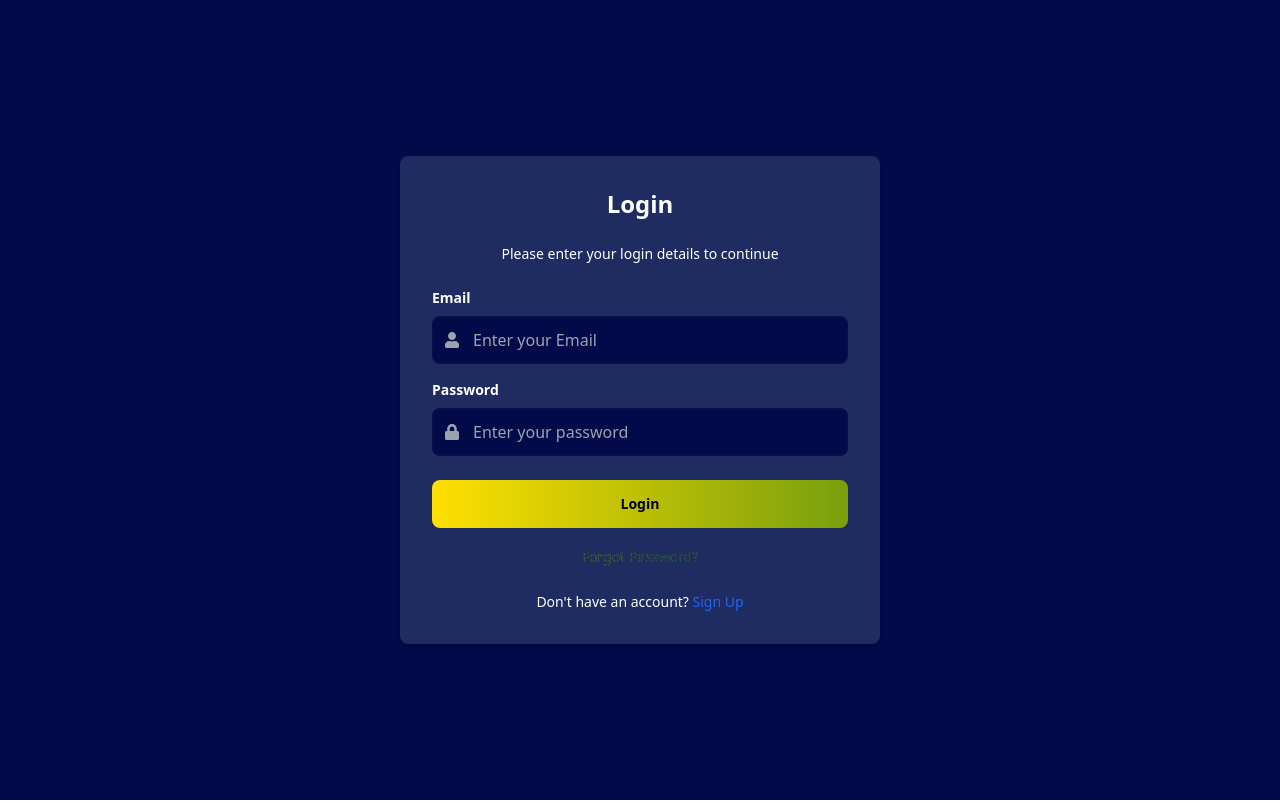
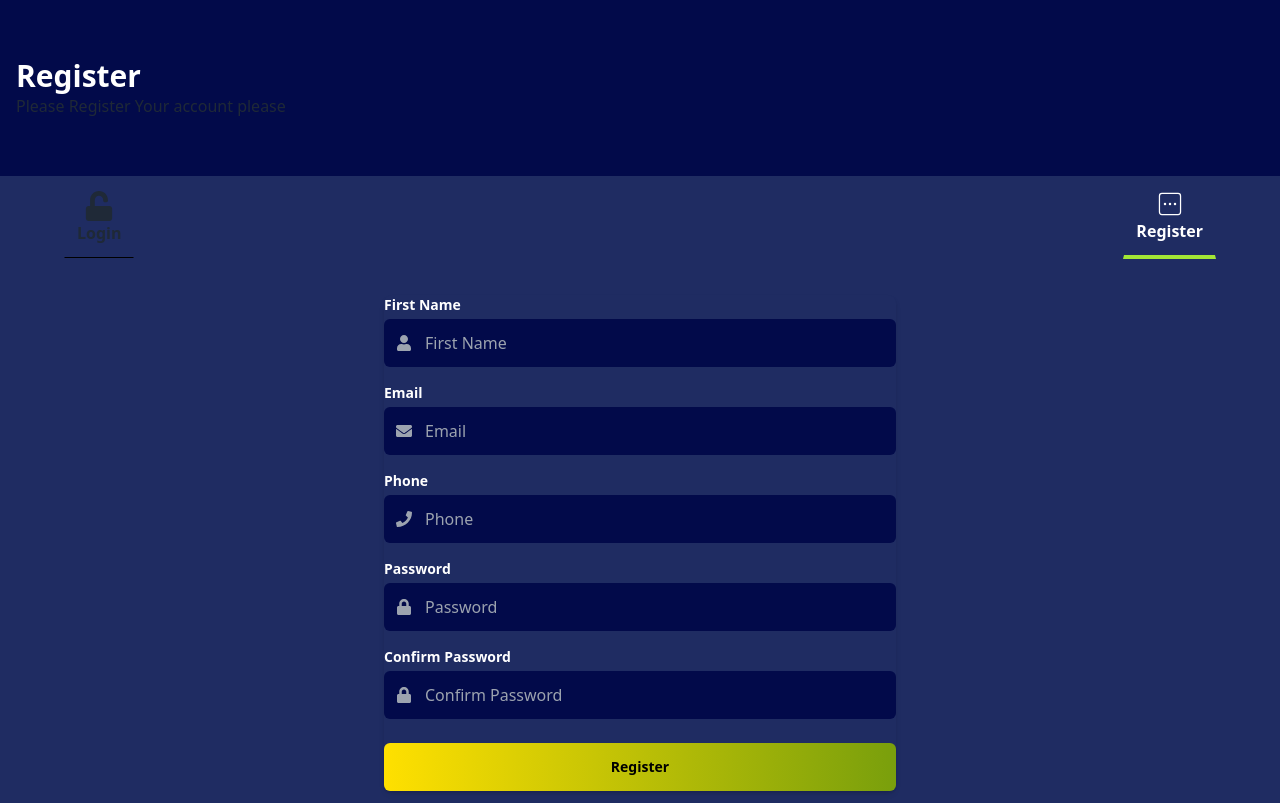
Before and after one commit to team-IGORAZA/color-trading-frontend, a React (Vite) app: page / in a window 1280 px wide. Built offline with nearby package versions, Linux system fonts and the light colour scheme.

Commit message:
feat: login page ui changed

```diff
--- a/src/App.tsx
+++ b/src/App.tsx
@@ -1,10 +1,10 @@
 import { BrowserRouter, Routes, Route } from "react-router-dom"
-import Login from "./Pages/Login/Login"
 import Register from "./Pages/Register/Register"
 import PrivateRoute from "./Components/PrivateRoute"
 import Home from "./Pages/Home/Home"
 import "./App.css"
 import WinGO1Min from "./Pages/WinGO1Min/WinGO1Min"
+import HomePage from "./Components/HomePage"
 
 export default function App() {
   return (
@@ -12,7 +12,7 @@ export default function App() {
       <BrowserRouter>
         {/* ? unprotected routes */}
         <Routes>
-          <Route path="/" element={<Login />} />
+          <Route path="/" element={<HomePage/>} />
           <Route path="/register" element={<Register />} />
           {/* ? protected routes */}
           <Route element={<PrivateRoute />}>
--- /dev/null
+++ b/src/Components/HomePage.tsx
@@ -0,0 +1,14 @@
+import { useNavigate } from "react-router-dom"
+import Auth from "../Pages/Auth/Auth"
+import { useEffect } from "react"
+
+export default function HomePage() {
+    const navigate = useNavigate()
+    const accessToken = localStorage.getItem("accessToken")
+    useEffect(() => {
+      if(accessToken) {
+        navigate('/home')
+      }
+    },[])
+  return accessToken ? null : <Auth/>
+}
--- /dev/null
+++ b/src/Pages/Auth/Auth.tsx
@@ -0,0 +1,47 @@
+import { useState } from "react";
+import Login from "../Login/Login";
+import Register from "../Register/Register";
+import { CiSquareMore } from "react-icons/ci";
+import { FaUnlock } from "react-icons/fa";
+
+export default function Auth() {
+  const [isShowLogin, setShowLogin] = useState(false);
+
+  return (
+    <div className="min-h-screen">
+      <div className="h-44 bg-[#020A4A] flex flex-col justify-center items-start p-4">
+        <h2 className="text-3xl font-bold text-white ">
+          {isShowLogin ? "Login" : "Register"}
+        </h2>
+        <p>
+        {isShowLogin ? "Please Login With your email and password" : "Please Register Your account please"}
+        </p>
+      </div>
+      <div className="flex items-center justify-between mb-6 px-16">
+        <button
+          onClick={() => setShowLogin(true)}
+          className={`p-3 font-bold flex flex-col items-center border border-transparent border-b-black  ${isShowLogin && "border-b-lime-400 border-b-4 text-white" } focus:outline-none`}
+        >
+          <FaUnlock className="text-3xl"/>
+          Login
+        </button>
+        <button
+          onClick={() => setShowLogin(false)}
+          className={`p-3 font-bold flex flex-col items-center border border-transparent border-b-black  ${!isShowLogin && "border-b-lime-400 border-b-4 text-white" } focus:outline-none`}
+        >
+          <CiSquareMore className="text-3xl"/>
+          Register
+        </button>
+      </div>
+      {isShowLogin ? (
+        <div className="p-3">
+          <Login />
+        </div>
+      ) : (
+        <div className="p-3">
+          <Register/>
+        </div>
+      )}
+    </div>
+  );
+}
--- a/src/Pages/Login/Login.tsx
+++ b/src/Pages/Login/Login.tsx
@@ -1,13 +1,14 @@
-import React, { useState, ChangeEvent, FormEvent } from 'react';
-import { FaLock, FaUser } from 'react-icons/fa';
-import axios from 'axios';
-import swal from 'sweetalert2';
-import { useNavigate } from 'react-router-dom';
-import { BACKEND_URL } from '../../constants';
+import React, { useState, ChangeEvent, FormEvent } from "react";
+import { FaLock, FaUser } from "react-icons/fa";
+import { RiLockPasswordFill,RiCustomerService2Fill } from "react-icons/ri";
+import axios from "axios";
+import swal from "sweetalert2";
+import { useNavigate } from "react-router-dom";
+import { BACKEND_URL } from "../../constants";
 
 const Login: React.FC = () => {
-  const [email, setEmail] = useState('');
-  const [password, setPassword] = useState('');
+  const [email, setEmail] = useState("");
+  const [password, setPassword] = useState("");
   const [isLoading, setIsLoading] = useState(false);
   const [error, setError] = useState<string | null>(null);
   const navigate = useNavigate();
@@ -27,82 +28,81 @@ const Login: React.FC = () => {
 
     try {
       const response = await axios.post(`${BACKEND_URL}/api/v1/user/login/`, { email, password });
-      console.log('Login successful:', response.data);
-      let accessToken = response.data.response.accessToken;
-      localStorage.setItem('accessToken', accessToken);
-      swal.fire('Success', 'Login successful!', 'success');
-      navigate('/home');
+      console.log("Login successful:", response.data);
+      const accessToken = response.data.response.accessToken;
+      localStorage.setItem("accessToken", accessToken);
+      swal.fire("Success", "Login successful!", "success");
+      navigate("/home");
     } catch (error: any) {
-      setError(error.response?.data?.message || 'Login failed');
+      setError(error.response?.data?.message || "Login failed");
     } finally {
       setIsLoading(false);
     }
   };
 
   return (
-    <div className="min-h-screen bg-[#020A4A] flex items-center justify-center">
-      <div className="bg-[#1F2C62] p-8 rounded-lg shadow-md min-h-96 lg:w-[30rem]">
-        <h2 className="text-2xl font-bold text-center mb-6 text-white">Login</h2>
-        <p className="text-sm text-white mb-6 text-center">
-          Please enter your login details to continue
-        </p>
-        <form onSubmit={handleSubmit}>
-          <div className="mb-4">
-            <label className="block text-white text-sm font-bold mb-2" htmlFor="email">
+
+      <div className="bg-[#1F2C62]  rounded-lg  w-full max-w-lg mx-auto">
+      <form onSubmit={handleSubmit}>
+        <div className="space-y-4">
+          <div>
+            <label className="text-white text-base font-semibold flex items-center gap-4 mb-3" htmlFor="email">
+             <FaUser/>
               Email
             </label>
             <div className="relative">
-              <span className="absolute inset-y-0 left-0 flex items-center pl-3">
-                <FaUser className="text-gray-400" />
-              </span>
+              <FaUser className="absolute top-4 left-3 text-gray-400" />
               <input
-                className="input input-bordered w-full pl-10 bg-[#020A4A] text-white"
+                className="bg-[#020A4A] text-white w-full py-2 px-10 rounded-md focus:outline-none focus:ring-2 focus:ring-blue-500 input"
+                type="text"
                 id="email"
-                type="text"
-                placeholder="Enter your Email"
+                name="email"
+                placeholder="Email"
                 value={email}
                 onChange={handleEmailChange}
               />
             </div>
           </div>
-          <div className="mb-6">
-            <label className="block text-white text-sm font-bold mb-2" htmlFor="password">
+          <div>
+            <label className="flex  items-center text-white text-base font-semibold gap-4 mb-3" htmlFor="password">
+              <FaLock/>
               Password
             </label>
             <div className="relative">
-              <span className="absolute inset-y-0 left-0 flex items-center pl-3">
-                <FaLock className="text-gray-400" />
-              </span>
+              <FaLock className="absolute top-4 left-3 text-gray-400" />
               <input
-                className="input input-bordered w-full pl-10 bg-[#020A4A] text-white"
+                className="bg-[#020A4A] text-white w-full py-2 px-10 rounded-md focus:outline-none focus:ring-2 focus:ring-blue-500 input"
+                type="password"
                 id="password"
-                type="password"
-                placeholder="Enter your password"
+                name="password"
+                placeholder="Password"
                 value={password}
                 onChange={handlePasswordChange}
               />
             </div>
           </div>
-          <button className="btn btn-bg text-black border-none w-full" type="submit" disabled={isLoading}>
-            {isLoading ? 'Logging in...' : 'Login'}
-          </button>
-          {error && <p className="text-red-500 mt-2 text-center">{error}</p>}
-        </form>
-        <div className="mt-4 text-center">
-          <a href="#" className="text-sm bg-gradient-to-r from-lime-400 to-green-500 bg-clip-text hover:underline">
-            Forgot Password?
-          </a>
         </div>
-        <div className="mt-6 text-center">
-          <p className="text-sm text-white">
-            Don't have an account?{' '}
-            <a href="#" className="text-blue-600 hover:underline">
-              Sign Up
-            </a>
-          </p>
+        <button
+          type="submit"
+          className="w-full btn btn-bg text-black border-none py-2 rounded-md mt-6 font-semibold"
+          disabled={isLoading}
+        >
+          {isLoading ? "Logging in..." : "Login"}
+        </button>
+        {error && <p className="text-red-500 mt-2 text-center">{error}</p>}
+      </form>
+      <div className="mt-6 flex items-center justify-evenly">
+        <div className="flex flex-col items-center gap-1">
+          <RiLockPasswordFill className="text-3xl text-white"/>
+          <span  className="font-bold">Forgot Password</span>
         </div>
+        <div  className="flex flex-col items-center gap-1">
+        <RiCustomerService2Fill className="text-3xl text-white"/>
+          <span className="font-bold">Customer Service</span>
+          </div>
+
       </div>
-    </div>
+      </div>
   );
 };
 
--- a/src/Pages/Register/Register.tsx
+++ b/src/Pages/Register/Register.tsx
@@ -1,9 +1,9 @@
-import React, { useState, ChangeEvent, FormEvent } from 'react';
-import { FaLock, FaEnvelope, FaPhone, FaUser } from 'react-icons/fa';
-import axios from 'axios';
-import swal from 'sweetalert2';
-import { Link, useNavigate } from 'react-router-dom';
-import { BACKEND_URL } from '../../constants';
+import React, { useState, ChangeEvent, FormEvent } from "react";
+import { FaLock, FaEnvelope, FaPhone, FaUser } from "react-icons/fa";
+import axios from "axios";
+import swal from "sweetalert2";
+import { useNavigate } from "react-router-dom";
+import { BACKEND_URL } from "../../constants";
 
 interface FormData {
   first_name: string;
@@ -14,13 +14,13 @@ interface FormData {
 }
 
 const Register: React.FC = () => {
-  const navigate = useNavigate()
+  const navigate = useNavigate();
   const [formData, setFormData] = useState<FormData>({
-    first_name: '',
-    email: '',
-    phone: '',
-    password: '',
-    confirmPassword: ''
+    first_name: "",
+    email: "",
+    phone: "",
+    password: "",
+    confirmPassword: "",
   });
 
   const [isLoading, setIsLoading] = useState(false);
@@ -28,13 +28,13 @@ const Register: React.FC = () => {
 
   const handleChange = (e: ChangeEvent<HTMLInputElement>) => {
     const { name, value } = e.target;
-    setFormData(prevData => ({ ...prevData, [name]: value }));
+    setFormData((prevData) => ({ ...prevData, [name]: value }));
   };
 
   const handleSubmit = async (e: FormEvent<HTMLFormElement>) => {
     e.preventDefault();
     if (formData.password !== formData.confirmPassword) {
-      setError('Passwords do not match');
+      setError("Passwords do not match");
       return;
     }
 
@@ -47,22 +47,20 @@ const Register: React.FC = () => {
         email: formData.email,
         phone: formData.phone,
         password: formData.password,
-        confirm_password: formData.confirmPassword
+        confirm_password: formData.confirmPassword,
       });
-      console.log('Registration successful:', response.data);
-      swal.fire('Success', 'Registration successful!', 'success');
-      navigate("/login")
+      console.log("Registration successful:", response.data);
+      swal.fire("Success", "Registration successful!", "success");
+      navigate("/login");
     } catch (error: any) {
-      setError(error.response?.data?.message || 'Registration failed');
+      setError(error.response?.data?.message || "Registration failed");
     } finally {
       setIsLoading(false);
     }
   };
 
   return (
-    <div className="min-h-screen bg-[#020A4A] flex items-center justify-center p-4">
-      <div className="bg-[#1F2C62] p-8 rounded-lg shadow-md w-full max-w-3xl">
-        <h2 className="text-2xl font-bold text-white text-center mb-6">Register</h2>
+    <div className="bg-[#1F2C62]  rounded-lg shadow-md w-full max-w-lg mx-auto">
       <form onSubmit={handleSubmit}>
         <div className="space-y-4">
           <div>
@@ -156,19 +154,10 @@ const Register: React.FC = () => {
           className="w-full btn btn-bg text-black border-none py-2 rounded-md mt-6 font-semibold"
           disabled={isLoading}
         >
-            {isLoading ? 'Registering...' : 'Register'}
+          {isLoading ? "Registering..." : "Register"}
         </button>
         {error && <p className="text-red-500 mt-2 text-center">{error}</p>}
       </form>
-        <div className="mt-4 text-center">
-          <p className="text-sm text-gray-300">
-            Already have an account?{' '}
-            <Link to="/login" className="text-yellow-500 hover:underline">
-              Login
-            </Link>
-          </p>
-        </div>
-      </div>
     </div>
   );
 };
```
Lines whose indentation alone changed are shown as unchanged.
